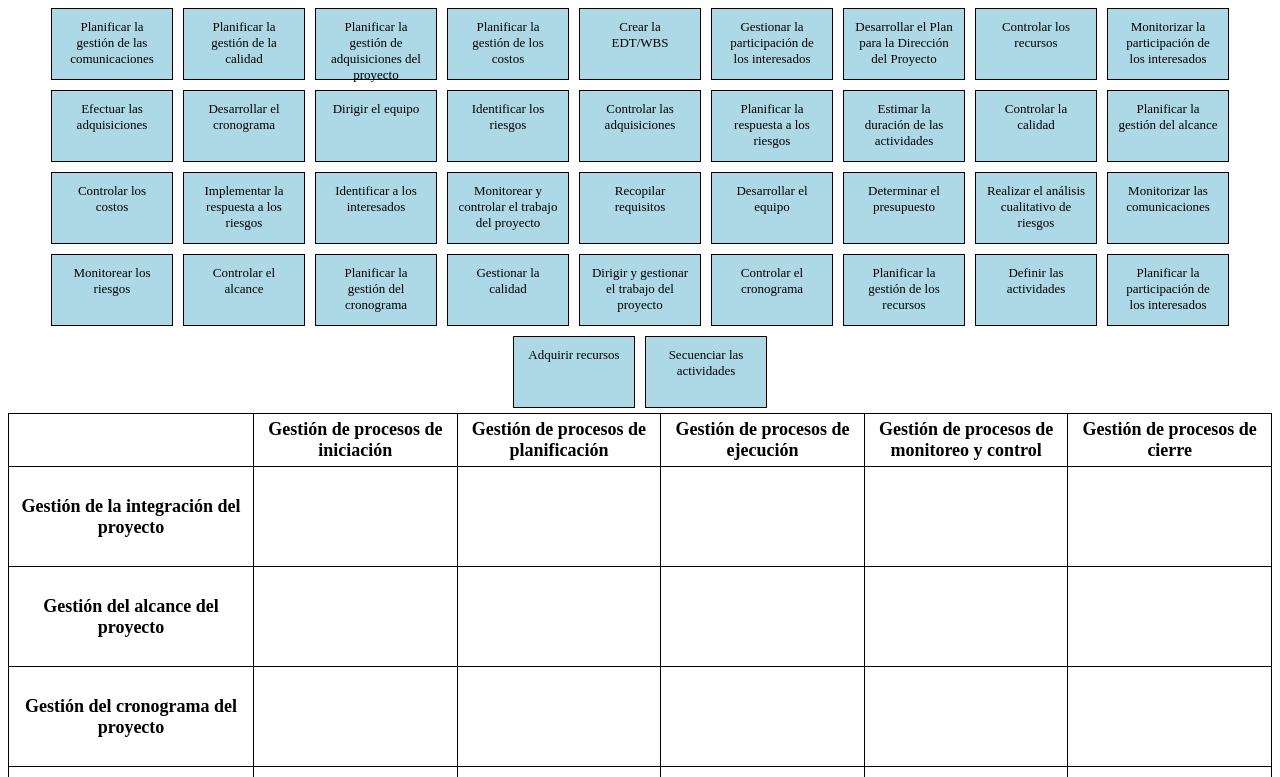
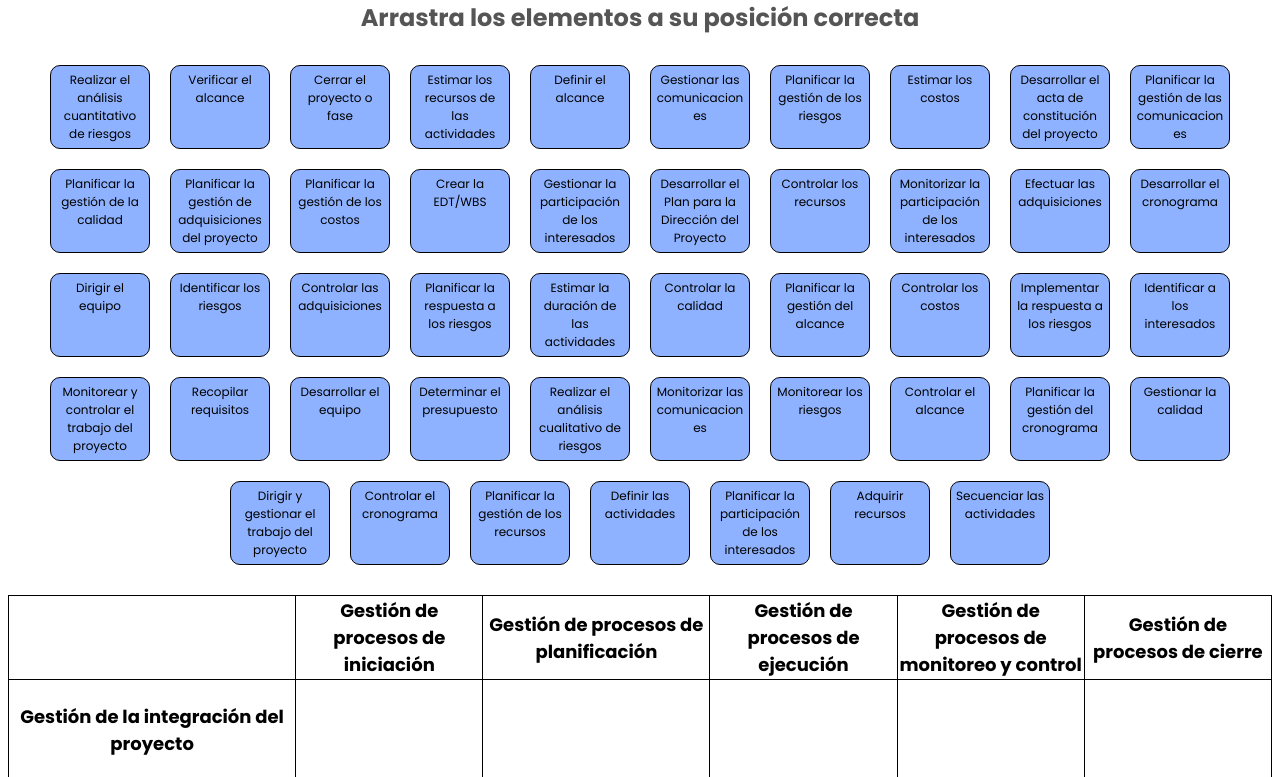
Before and after one commit to Alexander940/table_app_web, a plain HTML site: page index.html in a window 1280 px wide. Shown: the part 99-876 px from the top of the page. Drawn offline with Linux system fonts and the light colour scheme.

Commit message:
Styles changed after DMI review

```diff
--- a/index.html
+++ b/index.html
@@ -4,68 +4,24 @@
     <meta charset="UTF-8">
     <meta name="viewport" content="width=device-width, initial-scale=1.0">
     <title>Electron Table App</title>
-    <style>
-        table {
-            width: 100%;
-            border-collapse: collapse;
-        }
-        th {
-            border: 1px solid black;
-            text-align: center;
-            height: 50px;
-            width: 100px;
-            font-size: 18px;
-            position: relative;
-        }
-        td {
-            border: 1px solid black;
-            text-align: center;
-            padding: 10px;
-            font-size: 18px;
-            width: 100px;  /* Establece un ancho fijo para las celdas */
-            height: 100px; /* Establece una altura fija para las celdas */
-            box-sizing: border-box; /* Incluye padding y border en el tamaño total */
-            position: relative;
-        }
-        .correct {
-            background-color: green;
-        }
-        .incorrect {
-            background-color: red;
-        }
-        .card {
-            width: 100px;
-            height: 50px;
-            background-color: lightblue;
-            border: 1px solid black;
-            margin: 5px;
-            padding: 10px;
-            text-align: center;
-            cursor: pointer;
-            font-size: 13px;
-        }
-        .cards-container {
-            display: flex;
-                flex-wrap: wrap; /* Permite que las cards se envuelvan hacia abajo */
-            justify-content: center;
-            margin-top: 20px;
-            width: 100%;
-            height: auto; /* Cambia la altura a auto para que crezca con el contenido */
-            max-width: 100%; /* Asegura que no se expanda más allá del ancho de la pantalla */
-            overflow-x: hidden; /* Oculta cualquier desbordamiento horizontal */
-            background-color: white;
-            background-color: white !important;
-        }
-    </style>
+
+    <!-- Enlace a Google Fonts para Poppins -->
+    <link rel="preconnect" href="https://fonts.googleapis.com">
+    <link rel="preconnect" href="https://fonts.gstatic.com" crossorigin>
+    <link href="https://fonts.googleapis.com/css2?family=Poppins:ital,wght@0,100;0,200;0,300;0,400;0,500;0,600;0,700;0,800;0,900&display=swap" rel="stylesheet">
+
+    <link rel="stylesheet" href="styles.css">
 </head>
 <body>
+    <h1 id="main-header">Procesos del PMBOK</h1>
+    <h2 id="subtitle">Arrastra los elementos a su posición correcta</h2>
+
     <div id="cards-container" class="cards-container">
         <!-- Agrega más cards según sea necesario -->
     </div>
     <table id="main-table">
         <!-- Aquí se generarán las filas y celdas dinámicamente -->
-    </table><div>
-    </div>
+    </table>
 
     <script src="js/renderer.js"></script>
 </body>
--- a/js/renderer.js
+++ b/js/renderer.js
@@ -157,21 +157,6 @@ document.addEventListener('DOMContentLoaded', () => {
 
     document.addEventListener('mousemove', handleMouseMove);
 
-    function updateCellStyle(cell) {
-        const cardsInCell = Array.from(cell.children);
-        const allCorrect = cardsInCell.every(card => correctPositions[card.textContent] === cell.id);
-
-        if (cardsInCell.length === 0) {
-            cell.classList.remove('correct', 'incorrect');
-        } else if (allCorrect) {
-            cell.classList.add('correct');
-            cell.classList.remove('incorrect');
-        } else {
-            cell.classList.add('incorrect');
-            cell.classList.remove('correct');
-        }
-    }
-
     const cards = document.querySelectorAll('.card');
     cards.forEach(card => {
         card.addEventListener('dragstart', (event) => {
--- /dev/null
+++ b/styles.css
@@ -0,0 +1,89 @@
+/* Aplica la fuente Poppins a todo el texto */
+body {
+    font-family: 'Poppins', sans-serif;
+}
+
+/* Estilos para el encabezado principal */
+#main-header {
+    text-align: center;
+    font-size: 36px;
+    margin-top: 20px;
+    color: #333;
+}
+
+/* Estilos para el subtítulo */
+#subtitle {
+    text-align: center;
+    font-size: 24px;
+    margin-bottom: 20px;
+    color: #555;
+}
+
+table {
+    width: 100%;
+    border-collapse: collapse;
+}
+
+th {
+    border: 1px solid black;
+    text-align: center;
+    height: 50px;
+    width: 100px;
+    font-size: 18px;
+    position: relative;
+}
+
+
+td {
+    border: 1px solid black;
+    text-align: center;
+    padding: 10px;
+    font-size: 18px;
+    width: 100px;
+    height: 100px;
+    box-sizing: border-box;
+    vertical-align: middle;     /* Centra verticalmente el contenido */
+}
+
+
+.correct {
+    background-color: #00A95C;
+}
+
+.incorrect {
+    background-color: #ff3333;
+}
+
+/* Estilos para las cards */
+.card {
+    width: 100px;               /* Mantiene el ancho fijo */
+    background-color: #8EB2FF;
+    border: 1px solid black;
+    padding: 5px;
+    text-align: center;
+    font-size: 12px;
+    word-wrap: break-word;
+    white-space: normal;
+    height: auto;
+    box-sizing: border-box;
+    margin: 0 auto;             /* Centra horizontalmente la card dentro de su celda */
+    border-radius: 10px;
+}
+
+.cards-container {
+    display: flex;
+    flex-wrap: wrap; /* Permite que las cards se envuelvan hacia abajo */
+    justify-content: center;
+    margin-top: 20px;
+    width: 100%;
+    height: auto; /* Cambia la altura a auto para que crezca con el contenido */
+    max-width: 100%; /* Asegura que no se expanda más allá del ancho de la pantalla */
+    overflow-x: hidden; /* Oculta cualquier desbordamiento horizontal */
+    background-color: white;
+    background-color: white !important;
+    margin-bottom: 20px;
+}
+
+.cards-container > div {
+    margin: 10px;
+}
```
